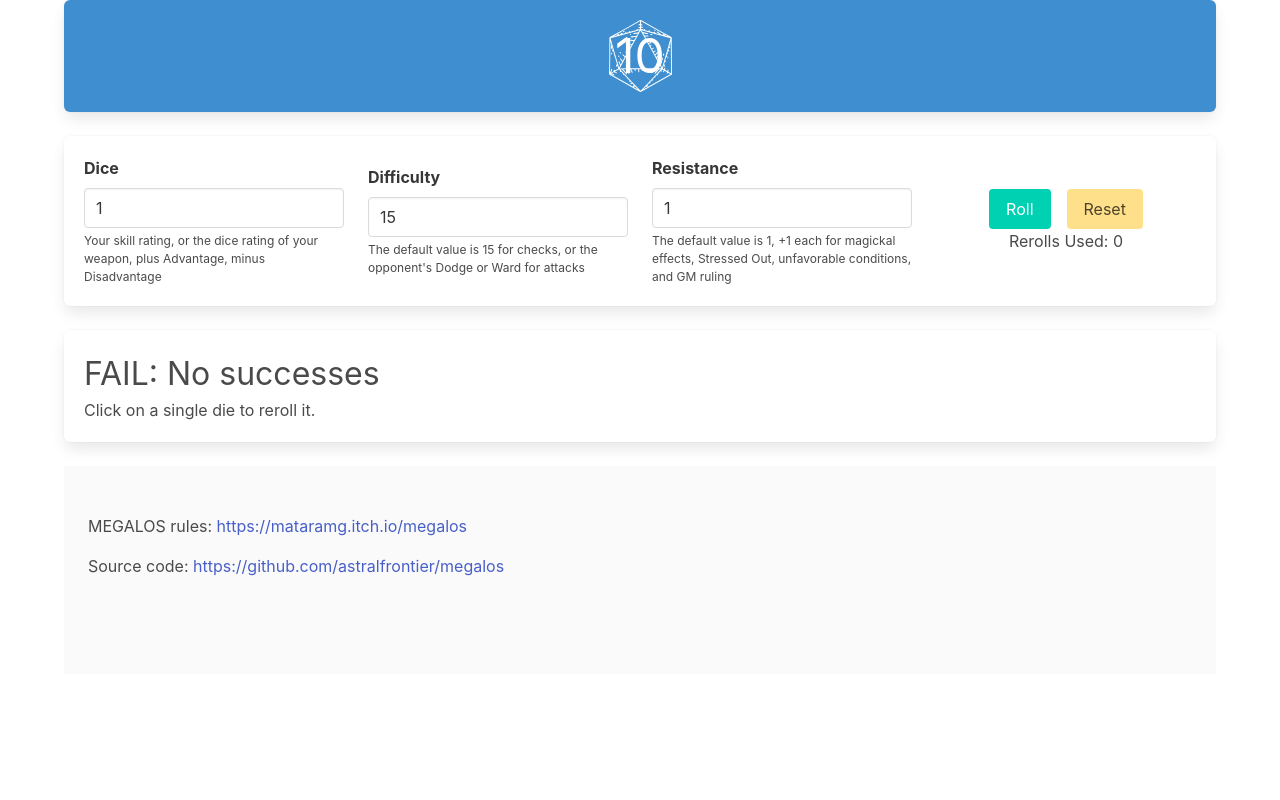
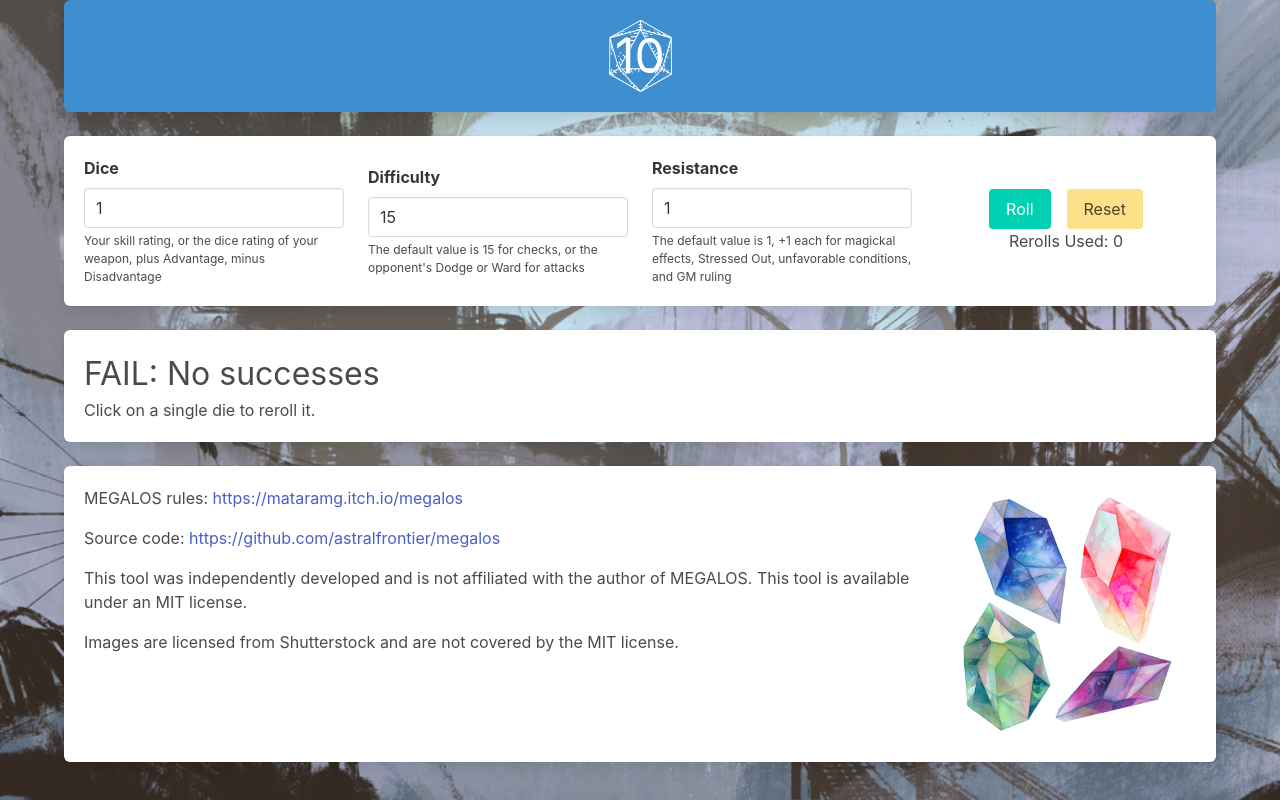
Before and after one commit to astralfrontier/megalos, a React (Vite) app: page / in a window 1280 px wide. Built offline with nearby package versions, Linux system fonts and the light colour scheme.

Commit message:
Assorted fixups

```diff
--- a/package.json
+++ b/package.json
@@ -1,8 +1,7 @@
 {
   "name": "megalos",
-  "homepage": "https://astralfrontier.github.io/megalos",
   "private": true,
-  "version": "0.0.0",
+  "version": "1.0.0",
   "type": "module",
   "scripts": {
     "dev": "vite",
--- a/src/App.sass
+++ b/src/App.sass
@@ -1,11 +1,22 @@
 @import "../node_modules/bulma/bulma.sass"
+
+html, body
+  margin: 0
+  height: 100%
+
+body
+  background-image: url("@/assets/shutterstock_237955894.jpg")
+  background-position: center
+  background-repeat: no-repeat
+  background-size: cover
 
 .clickable
   cursor: pointer
 
 .dice
-  background-image: url("@/assets/d20.svg")
-  background-position: center
-  background-repeat: no-repeat
-  background-size: contain
-  filter: brightness(0) invert(1)
+  @include from(768px)
+    background-image: url("@/assets/d20.svg")
+    background-position: center
+    background-repeat: no-repeat
+    background-size: contain
+    filter: brightness(0) invert(1)
--- a/src/App.tsx
+++ b/src/App.tsx
@@ -7,12 +7,28 @@ function App() {
   return (
     <div className='container'>
       <DiceRoller />
-      <footer className='footer block'>
-        <div className='content'>
-          <p>MEGALOS rules: <a href="https://mataramg.itch.io/megalos" target="_blank">https://mataramg.itch.io/megalos</a></p>
-          <p>Source code: <a href="https://github.com/astralfrontier/megalos" target="_blank">https://github.com/astralfrontier/megalos</a></p>
+      <div className='box block'>
+        <div className='columns'>
+          <div className='column'>
+            <div className='content'>
+              <p>MEGALOS rules: <a href="https://mataramg.itch.io/megalos" target="_blank">https://mataramg.itch.io/megalos</a></p>
+              <p>Source code: <a href="https://github.com/astralfrontier/megalos" target="_blank">https://github.com/astralfrontier/megalos</a></p>
+
+              <p>
+                This tool was independently developed and is not affiliated with the author of MEGALOS.
+                This tool is available under an MIT license.
+              </p>
+
+              <p>
+                Images are licensed from Shutterstock and are not covered by the MIT license.
+              </p>
+            </div>
+          </div>
+          <div className='column is-narrow'>
+            <img src="/src/assets/shutterstock_1158872473.jpg" width="250" height="250" />
+          </div>
         </div>
-      </footer>
+      </div>
     </div>
   )
 }
--- a/src/DiceShelf.tsx
+++ b/src/DiceShelf.tsx
@@ -1,5 +1,4 @@
 import React from 'react';
-import { useState } from 'react'
 
 import './App.sass'
 
@@ -11,7 +10,7 @@ interface DiceShelfProps {
 function DiceShelf(props: DiceShelfProps) {
     return (
       <div className='box block has-text-white has-background-info'>
-        <div className='columns is-centered is-vcentered'>
+        <div className='columns is-centered is-vcentered is-mobile is-multiline'>
           {props.rolls.map((roll, index) => (
             <div className='column' key={index}>
               <div className='has-text-centered clickable dice' onClick={() => props.onClick(index)}>
```
Also changed, not shown: src/assets/shutterstock_1158872473.jpg (added), src/assets/shutterstock_237955894.jpg (added).
